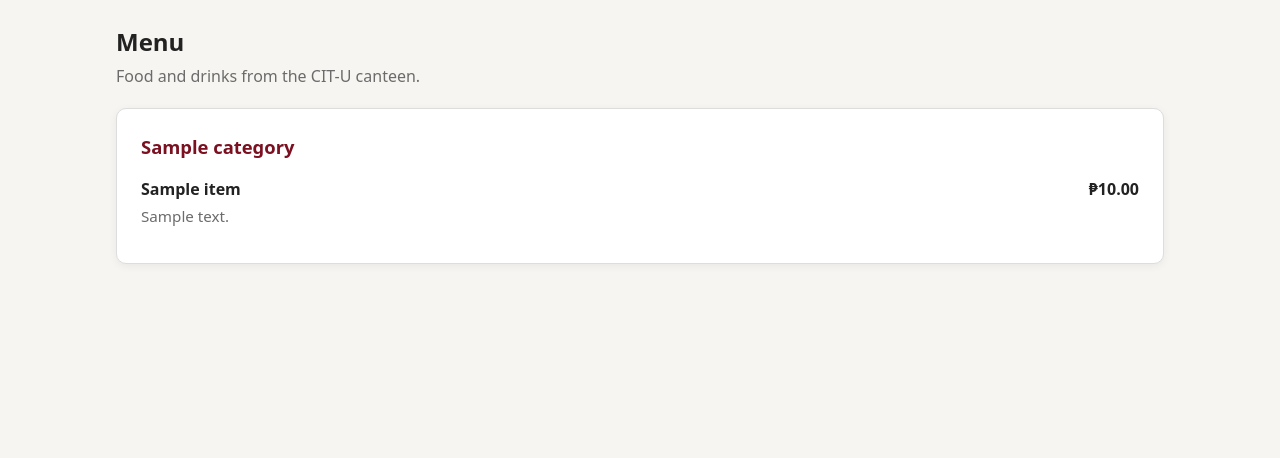
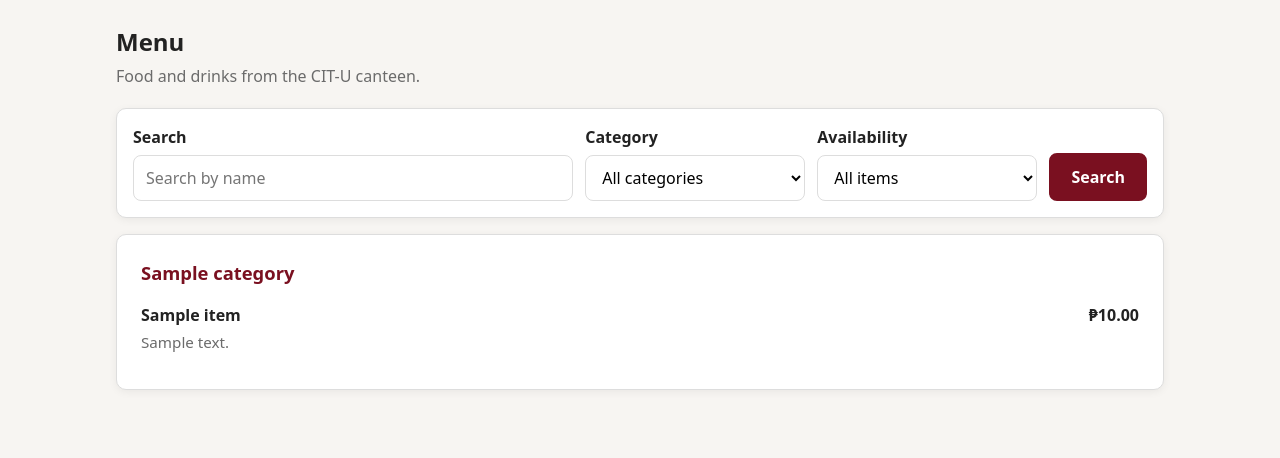
Before and after one commit to sgarss/WildBite-PangueJr-Garry-G01, a Django app: page /menu/ in a window 1280 px wide. Shown: the part 60-518 px from the top of the page. Run offline with Django 5.2, Linux system fonts and the light colour scheme; the visitor is signed in with stand-in values (Sample User, id 1); tables that the repository leaves empty hold one stand-in row (values such as "Sample post"); parts of the project's set-up code (start-up, migrations or seed data) failed here and were passed over.

Commit message:
Add menu search and filters

```diff
--- a/menu/forms.py
+++ b/menu/forms.py
@@ -20,6 +20,26 @@ class CategoryForm(forms.ModelForm):
 
     def clean_name(self):
         return check_unique_name(self, Category, "category")
+
+
+class MenuFilterForm(forms.Form):
+    AVAILABILITY_CHOICES = [
+        ("", "All items"),
+        ("available", "Available"),
+        ("unavailable", "Unavailable"),
+    ]
+
+    q = forms.CharField(
+        required=False,
+        label="Search",
+        widget=forms.SearchInput(attrs={"placeholder": "Search by name"}),
+    )
+    category = forms.ModelChoiceField(
+        queryset=Category.objects.all(),
+        required=False,
+        empty_label="All categories",
+    )
+    availability = forms.ChoiceField(choices=AVAILABILITY_CHOICES, required=False)
 
 
 class MenuItemForm(forms.ModelForm):
--- a/menu/views.py
+++ b/menu/views.py
@@ -8,17 +8,35 @@ from django.views.decorators.http import require_POST
 from accounts.decorators import role_required
 from accounts.models import User
 
-from .forms import CategoryForm, MenuItemForm
+from .forms import CategoryForm, MenuFilterForm, MenuItemForm
 from .models import Category, MenuItem
 
 staff_only = role_required(User.Role.STAFF)
 
 
-# Menu grouped by category (students and staff)
+# Menu grouped by category, with search and filters (students and staff)
 @login_required
 def menu_list(request):
+    form = MenuFilterForm(request.GET)
     items = MenuItem.objects.select_related("category")
-    return render(request, "menu/menu_list.html", {"items": items})
+
+    if form.is_valid():
+        query = form.cleaned_data["q"]
+        category = form.cleaned_data["category"]
+        availability = form.cleaned_data["availability"]
+        if query:
+            items = items.filter(name__icontains=query)
+        if category:
+            items = items.filter(category=category)
+        if availability:
+            items = items.filter(is_available=(availability == "available"))
+
+    filtering = any(request.GET.get(key) for key in ("q", "category", "availability"))
+    return render(request, "menu/menu_list.html", {
+        "form": form,
+        "items": items,
+        "filtering": filtering,
+    })
 
 
 # Add (no pk) or edit a menu item
--- a/static/css/style.css
+++ b/static/css/style.css
@@ -342,6 +342,22 @@ a { color: var(--maroon); }
 .btn-danger:hover { background: #a93226; border-color: #a93226; }
 .form-actions-center { justify-content: center; }
 
+/* Search and filter bar */
+.filter-bar {
+  display: grid;
+  grid-template-columns: 2fr 1fr 1fr auto;
+  gap: 12px;
+  align-items: end;
+  padding: 16px;
+  margin-bottom: 16px;
+}
+.filter-bar .form-group { margin: 0; }
+.filter-actions { display: flex; gap: 8px; }
+
+@media (max-width: 760px) {
+  .filter-bar { grid-template-columns: 1fr; }
+}
+
 /* Menu */
 .menu-group { margin-bottom: 16px; }
 .menu-group h2 { font-size: 1.15rem; margin: 0 0 4px; color: var(--maroon); }
--- a/templates/menu/menu_list.html
+++ b/templates/menu/menu_list.html
@@ -15,6 +15,26 @@
     </div>
   {% endif %}
 </section>
+
+{# Search and filters #}
+<form method="get" class="card filter-bar">
+  <div class="form-group">
+    <label for="{{ form.q.id_for_label }}">{{ form.q.label }}</label>
+    {{ form.q }}
+  </div>
+  <div class="form-group">
+    <label for="{{ form.category.id_for_label }}">Category</label>
+    {{ form.category }}
+  </div>
+  <div class="form-group">
+    <label for="{{ form.availability.id_for_label }}">Availability</label>
+    {{ form.availability }}
+  </div>
+  <div class="filter-actions">
+    <button type="submit" class="btn btn-primary">Search</button>
+    {% if filtering %}<a class="btn btn-outline" href="{% url 'menu:list' %}">Clear</a>{% endif %}
+  </div>
+</form>
 
 {% regroup items by category as groups %}
 {% for group in groups %}
@@ -50,7 +70,7 @@
   </section>
 {% empty %}
   <section class="card empty-state">
-    <p>No menu items yet.</p>
+    <p>{% if filtering %}No menu items match your search.{% else %}No menu items yet.{% endif %}</p>
   </section>
 {% endfor %}
 {% endblock %}
```
